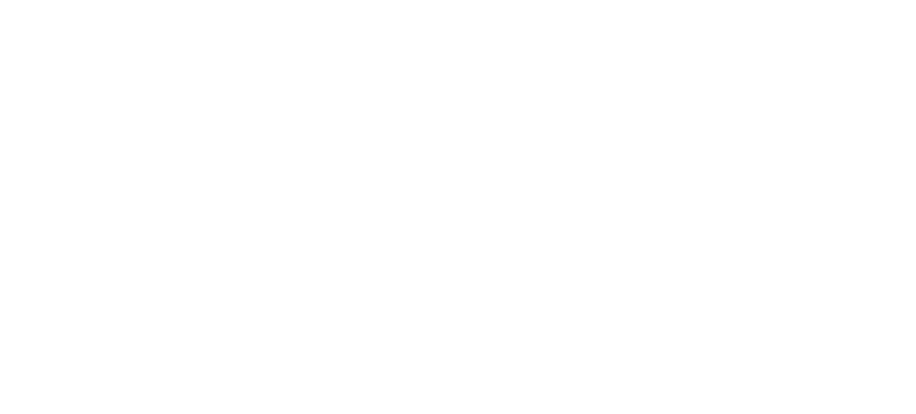
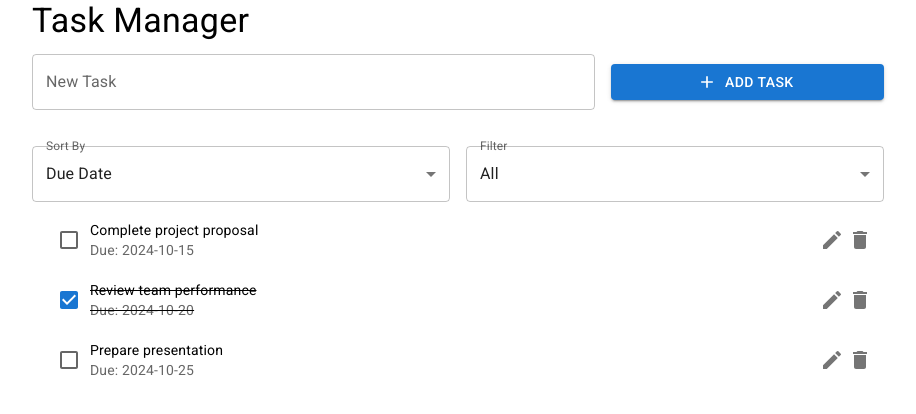
Before and after one commit to Marvafathima/TaskManager_full_stack_application, a React (Create React App) app in the folder frontend/taskmanagerclient/: page /home in a window 1280 px wide. Before the commit this address had no page. Shown: the top 414 px of the page, without its empty margins (182-1098 px from the left). Built offline with nearby package versions, Linux system fonts and the light colour scheme.

Commit message:
home page loaded

```diff
--- a/frontend/taskmanagerclient/src/App.js
+++ b/frontend/taskmanagerclient/src/App.js
@@ -1,6 +1,7 @@
 import logo from './logo.svg';
 import './App.css';
 import AuthForm from './components/AuthForm';
+import TaskManager from './components/TaskManager';
 import { BrowserRouter as Router, Routes, Route } from 'react-router-dom';
 function App() {
   return (
@@ -8,6 +9,7 @@
     <div>
     <Routes>
     <Route path="" element={<AuthForm/>} />
+    <Route path="/home" element={<TaskManager/>} />
     </Routes>
     </div>
     </Router>
--- a/frontend/taskmanagerclient/src/components/AuthForm.js
+++ b/frontend/taskmanagerclient/src/components/AuthForm.js
@@ -1,108 +1,4 @@
-// import React, { useState } from 'react';
-// import {
-//   Container,
-//   Paper,
-//   Typography,
-//   TextField,
-//   Button,
-//   Grid,
-//   Link,
-//   Box
-// } from '@mui/material';
 
-// const AuthForm = () => {
-//   const [isSignUp, setIsSignUp] = useState(false);
-//   const [formData, setFormData] = useState({
-//     email: '',
-//     password: '',
-//     confirmPassword: ''
-//   });
-
-//   const handleChange = (e) => {
-//     setFormData({ ...formData, [e.target.name]: e.target.value });
-//   };
-
-//   const handleSubmit = (e) => {
-//     e.preventDefault();
-//     // Here you would typically handle form submission,
-//     // such as calling an API to register or login the user
-//     console.log(formData);
-//   };
-
-//   const toggleMode = () => {
-//     setIsSignUp(!isSignUp);
-//   };
-
-//   return (
-//     <Container component="main" maxWidth="xs">
-//       <Paper elevation={3} sx={{ padding: 4, display: 'flex', flexDirection: 'column', alignItems: 'center', mt: 8 }}>
-//         <Typography component="h1" variant="h5">
-//           {isSignUp ? 'Sign Up' : 'Sign In'}
-//         </Typography>
-//         <Box component="form" onSubmit={handleSubmit} sx={{ mt: 3 }}>
-//           <Grid container spacing={2}>
-//             <Grid item xs={12}>
-//               <TextField
-//                 required
-//                 fullWidth
-//                 id="email"
-//                 label="Email Address"
-//                 name="email"
-//                 autoComplete="email"
-//                 value={formData.email}
-//                 onChange={handleChange}
-//               />
-//             </Grid>
-//             <Grid item xs={12}>
-//               <TextField
-//                 required
-//                 fullWidth
-//                 name="password"
-//                 label="Password"
-//                 type="password"
-//                 id="password"
-//                 autoComplete="new-password"
-//                 value={formData.password}
-//                 onChange={handleChange}
-//               />
-//             </Grid>
-//             {isSignUp && (
-//               <Grid item xs={12}>
-//                 <TextField
-//                   required
-//                   fullWidth
-//                   name="confirmPassword"
-//                   label="Confirm Password"
-//                   type="password"
-//                   id="confirmPassword"
-//                   value={formData.confirmPassword}
-//                   onChange={handleChange}
-//                 />
-//               </Grid>
-//             )}
-//           </Grid>
-//           <Button
-//             type="submit"
-//             fullWidth
-//             variant="contained"
-//             sx={{ mt: 3, mb: 2 }}
-//           >
-//             {isSignUp ? 'Sign Up' : 'Sign In'}
-//           </Button>
-//           <Grid container justifyContent="flex-end">
-//             <Grid item>
-//               <Link href="#" variant="body2" onClick={toggleMode}>
-//                 {isSignUp ? 'Already have an account? Sign in' : "Don't have an account? Sign up"}
-//               </Link>
-//             </Grid>
-//           </Grid>
-//         </Box>
-//       </Paper>
-//     </Container>
-//   );
-// };
-
-// export default AuthForm;
 import React, { useState } from 'react';
 import { useDispatch, useSelector } from 'react-redux';
 import { signIn,signUp } from '../slices/AuthSlice';
@@ -117,9 +13,11 @@
   Box,
   Alert
 } from '@mui/material';
+import { useNavigate } from 'react-router-dom';
 
 const AuthForm = () => {
   const dispatch = useDispatch();
+  const navigate=useNavigate();
   const { loading, error } = useSelector((state) => state.auth);
   const [isSignUp, setIsSignUp] = useState(false);
   const [formData, setFormData] = useState({
@@ -147,9 +45,15 @@
         // Handle password mismatch error
         return;
       }
-      dispatch(signUp(userData));
+      const result= await dispatch(signUp(userData));
+      if (signUp.fulfilled.match(result)){
+        navigate('/home')
+      }
     } else {
-      dispatch(signIn(userData));
+      const signinresult=await dispatch(signIn(userData));
+      if (signIn.fulfilled.match(signinresult)){
+        navigate('/home')
+      }
     }
   };
 
--- /dev/null
+++ b/frontend/taskmanagerclient/src/components/TaskManager.js
@@ -0,0 +1,165 @@
+import React, { useState, useEffect } from 'react';
+import {
+  Container, Typography, TextField, Button, List, ListItem, ListItemText,
+  ListItemSecondaryAction, IconButton, Checkbox, FormControl, InputLabel,
+  Select, MenuItem, Grid, Paper
+} from '@mui/material';
+import { Add, Edit, Delete } from '@mui/icons-material';
+
+const initialTasks = [
+  { id: 1, title: 'Complete project proposal', dueDate: '2024-10-15', completed: false },
+  { id: 2, title: 'Review team performance', dueDate: '2024-10-20', completed: true },
+  { id: 3, title: 'Prepare presentation', dueDate: '2024-10-25', completed: false },
+];
+
+const TaskManager = () => {
+  const [tasks, setTasks] = useState(initialTasks);
+  const [newTask, setNewTask] = useState('');
+  const [editingTask, setEditingTask] = useState(null);
+  const [sortBy, setSortBy] = useState('dueDate');
+  const [filterStatus, setFilterStatus] = useState('all');
+
+  const addTask = () => {
+    if (newTask.trim()) {
+      const task = {
+        id: Date.now(),
+        title: newTask,
+        dueDate: new Date().toISOString().split('T')[0],
+        completed: false,
+      };
+      setTasks([...tasks, task]);
+      setNewTask('');
+    }
+  };
+
+  const deleteTask = (id) => {
+    setTasks(tasks.filter(task => task.id !== id));
+  };
+
+  const toggleComplete = (id) => {
+    setTasks(tasks.map(task =>
+      task.id === id ? { ...task, completed: !task.completed } : task
+    ));
+  };
+
+  const startEditing = (task) => {
+    setEditingTask({ ...task });
+  };
+
+  const saveEdit = () => {
+    setTasks(tasks.map(task =>
+      task.id === editingTask.id ? editingTask : task
+    ));
+    setEditingTask(null);
+  };
+
+  const sortedAndFilteredTasks = tasks
+    .filter(task => {
+      if (filterStatus === 'all') return true;
+      return filterStatus === 'completed' ? task.completed : !task.completed;
+    })
+    .sort((a, b) => {
+      if (sortBy === 'dueDate') {
+        return new Date(a.dueDate) - new Date(b.dueDate);
+      }
+      return a.title.localeCompare(b.title);
+    });
+
+  return (
+    <Container maxWidth="md">
+      <Typography variant="h4" component="h1" gutterBottom>
+        Task Manager
+      </Typography>
+
+      <Grid container spacing={2} alignItems="center">
+        <Grid item xs={12} sm={8}>
+          <TextField
+            fullWidth
+            label="New Task"
+            value={newTask}
+            onChange={(e) => setNewTask(e.target.value)}
+          />
+        </Grid>
+        <Grid item xs={12} sm={4}>
+          <Button
+            fullWidth
+            variant="contained"
+            color="primary"
+            startIcon={<Add />}
+            onClick={addTask}
+          >
+            Add Task
+          </Button>
+        </Grid>
+      </Grid>
+
+      <Grid container spacing={2} style={{ marginTop: '20px' }}>
+        <Grid item xs={6}>
+          <FormControl fullWidth>
+            <InputLabel>Sort By</InputLabel>
+            <Select
+              value={sortBy}
+              onChange={(e) => setSortBy(e.target.value)}
+            >
+              <MenuItem value="dueDate">Due Date</MenuItem>
+              <MenuItem value="title">Title</MenuItem>
+            </Select>
+          </FormControl>
+        </Grid>
+        <Grid item xs={6}>
+          <FormControl fullWidth>
+            <InputLabel>Filter</InputLabel>
+            <Select
+              value={filterStatus}
+              onChange={(e) => setFilterStatus(e.target.value)}
+            >
+              <MenuItem value="all">All</MenuItem>
+              <MenuItem value="completed">Completed</MenuItem>
+              <MenuItem value="incomplete">Incomplete</MenuItem>
+            </Select>
+          </FormControl>
+        </Grid>
+      </Grid>
+
+      <List>
+        {sortedAndFilteredTasks.map(task => (
+          <ListItem key={task.id} dense button>
+            <Checkbox
+              checked={task.completed}
+              onChange={() => toggleComplete(task.id)}
+            />
+            {editingTask && editingTask.id === task.id ? (
+              <TextField
+                fullWidth
+                value={editingTask.title}
+                onChange={(e) => setEditingTask({ ...editingTask, title: e.target.value })}
+              />
+            ) : (
+              <ListItemText
+                primary={task.title}
+                secondary={`Due: ${task.dueDate}`}
+                style={{ textDecoration: task.completed ? 'line-through' : 'none' }}
+              />
+            )}
+            <ListItemSecondaryAction>
+              {editingTask && editingTask.id === task.id ? (
+                <Button onClick={saveEdit}>Save</Button>
+              ) : (
+                <>
+                  <IconButton edge="end" aria-label="edit" onClick={() => startEditing(task)}>
+                    <Edit />
+                  </IconButton>
+                  <IconButton edge="end" aria-label="delete" onClick={() => deleteTask(task.id)}>
+                    <Delete />
+                  </IconButton>
+                </>
+              )}
+            </ListItemSecondaryAction>
+          </ListItem>
+        ))}
+      </List>
+    </Container>
+  );
+};
+
+export default TaskManager;
--- a/frontend/taskmanagerclient/src/slices/AuthSlice.js
+++ b/frontend/taskmanagerclient/src/slices/AuthSlice.js
@@ -49,6 +49,7 @@
     token: null,
     loading: false,
     error: null,
+
   },
   reducers: {
     logout: (state) => {
```
